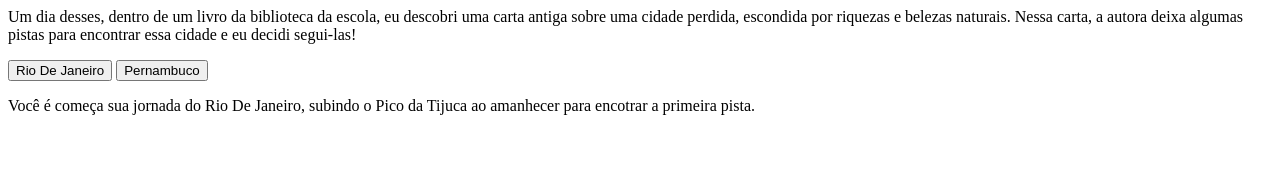
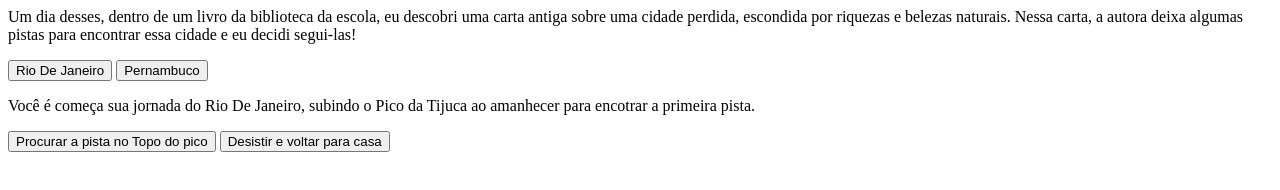
Before and after one commit to NicolasANo/criando-sua-aventura, a plain HTML site: page index.html in a window 1280 px wide. Drawn offline with Linux system fonts and the light colour scheme.

Commit message:
pernambuco

```diff
--- a/index.html
+++ b/index.html
@@ -11,11 +11,12 @@
         <div class="passo" id="passo-0">
             <p>Um dia desses, dentro de um livro da biblioteca da escola, eu descobri uma carta antiga sobre uma cidade perdida, escondida por riquezas e belezas naturais. Nessa carta, a autora deixa algumas pistas para encontrar essa cidade e eu decidi segui-las!</p>
            <button class="btn-proximo" data-proximo="1">Rio De Janeiro</button>
-           <button class="btn-proximo"
-            data-proximo="2">Pernambuco</button>
+           <button class="btn-proximo" data-proximo="2">Pernambuco</button>
         </div>
         <div class="passo" id="passo-1">
            <p>Você é começa sua jornada do Rio De Janeiro, subindo o Pico da Tijuca ao amanhecer para encotrar a primeira pista.</p>
+           <button class="btn-proximo" data-proximo="3">Procurar a pista no Topo do pico</button>
+           <button class="btn-proximo" data-proximo="4">Desistir e voltar para casa</button>
         </div>
     </main>
 
```
